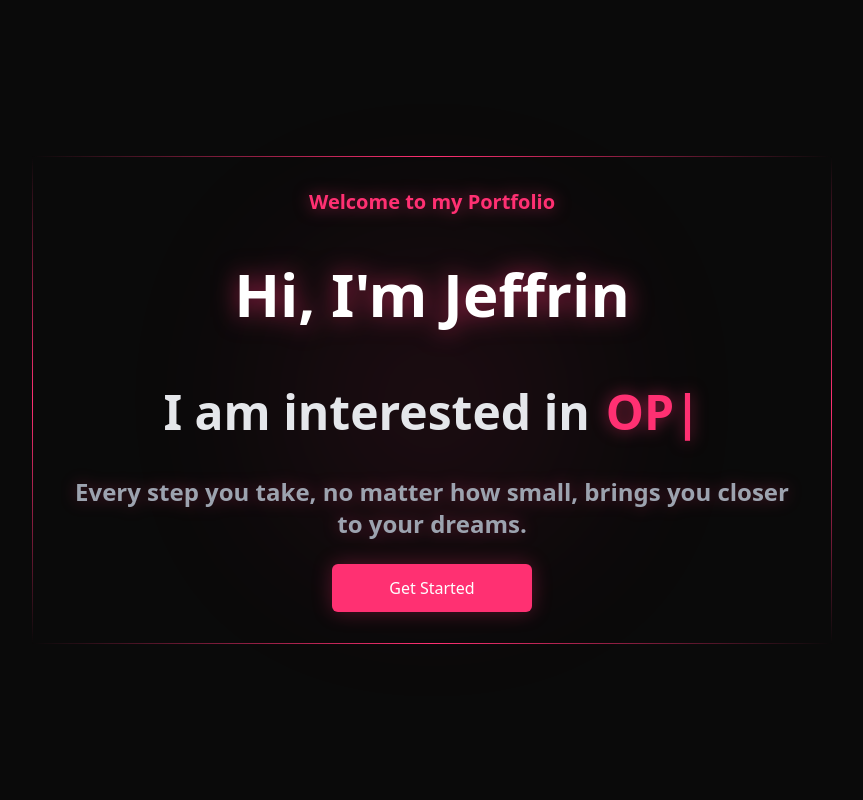
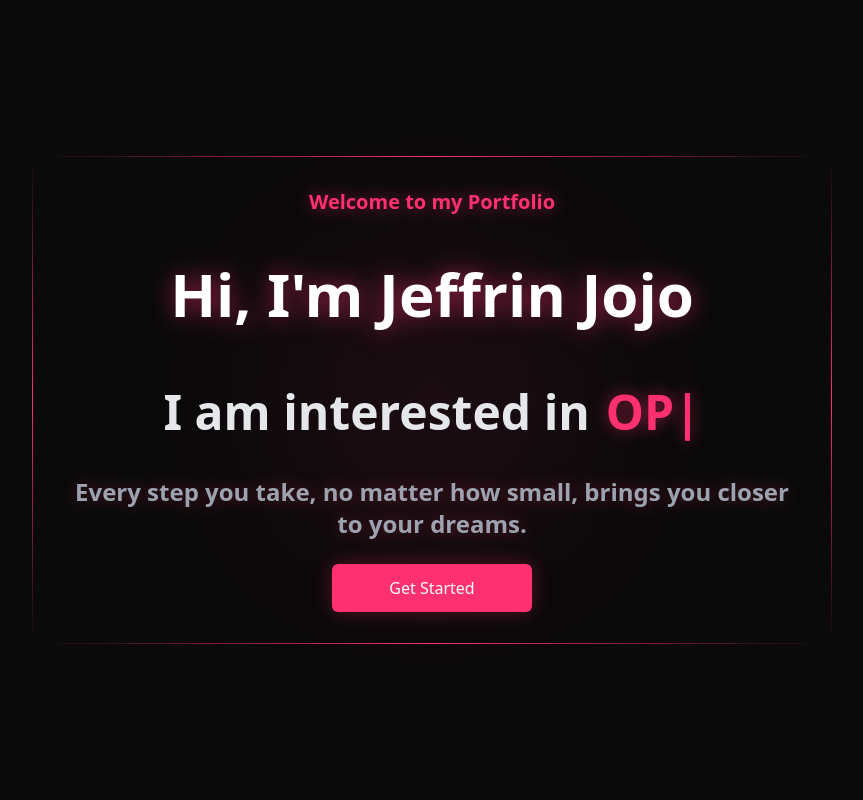
Before and after one commit to Jeffrin2005/Portfolio, a React (Create React App) app: page / in a window 1280 px wide. Shown: the top 800 px of the page, without its empty margins (208-1071 px from the left). Built offline with nearby package versions, Linux system fonts and the light colour scheme.

Commit message:
temp commit

```diff
--- a/src/components/Hero.jsx
+++ b/src/components/Hero.jsx
@@ -31,7 +31,7 @@ const Hero = ({ competitiveProgrammingRef }) => {
 
             <h1 className='md:text-6xl sm:text-5xl text-4xl font-bold md:py-6 text-white
                          drop-shadow-[0_0_12px_rgba(255,48,114,0.6)]'>
-              Hi, I'm Jeffrin
+              Hi, I'm Jeffrin Jojo
             </h1>
 
             <div className='flex justify-center items-center flex-wrap'>
```
